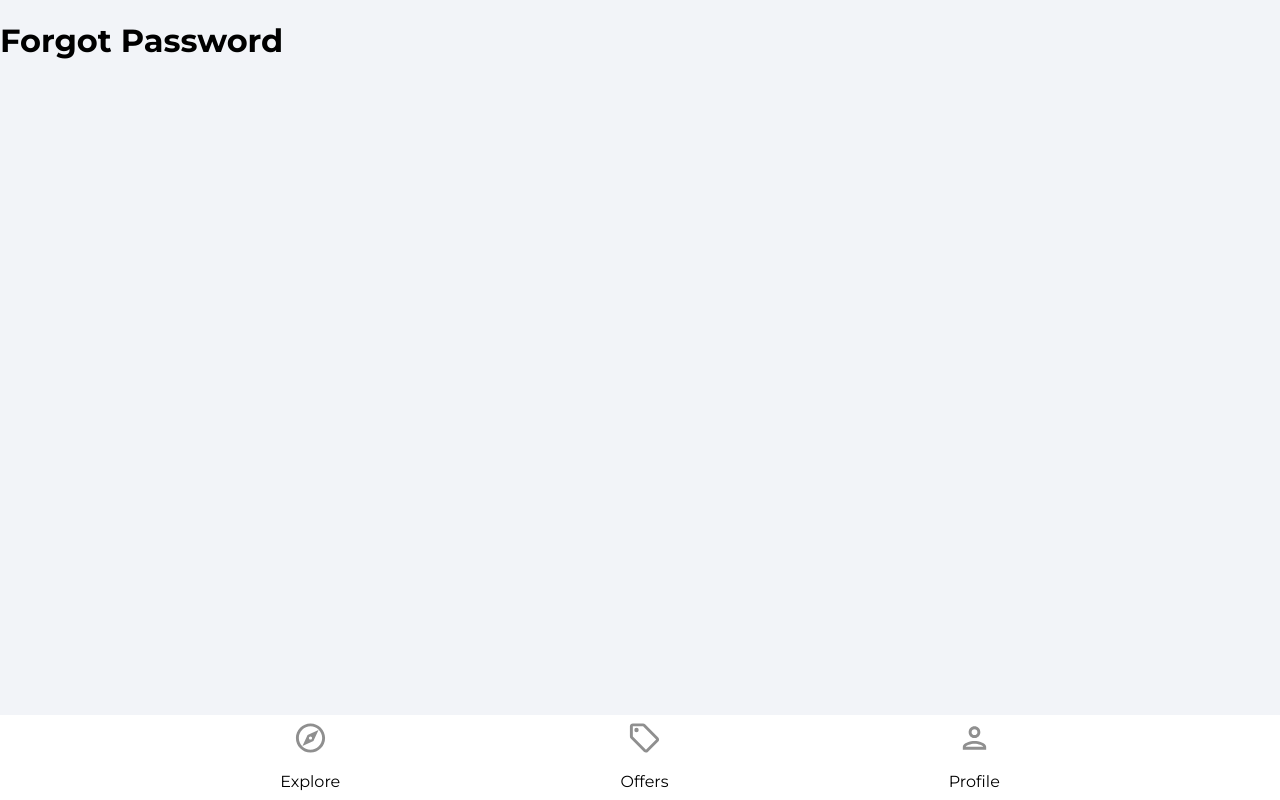
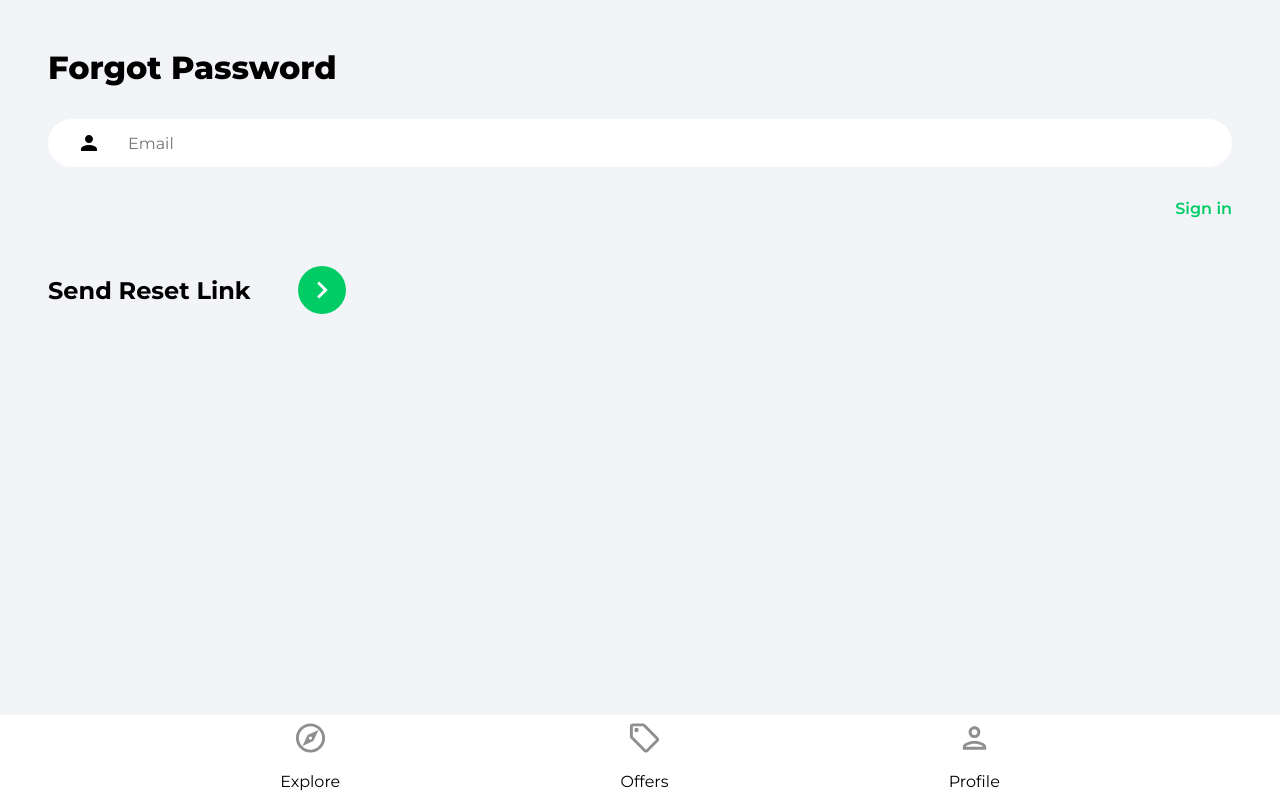
Before and after one commit to RJ-Santi/house-marketplace, a React (Create React App) app: page /forgot-password in a window 1280 px wide. Built offline with nearby package versions, Linux system fonts and the light colour scheme.

Commit message:
Add private route component to allow restricted areas based off authentication of user. Add custom auth status hook that identifies if user is signed in. Add forgot password component and have it operational.

```diff
--- a/src/App.js
+++ b/src/App.js
@@ -4,6 +4,7 @@
 import Explore from './pages/Explore'
 import Offers from './pages/Offers'
 import Profile from './pages/Profile'
+import PrivateRoute from './components/PrivateRoute'
 import SignIn from './pages/SignIn'
 import SignUp from './pages/SignUp'
 import ForgotPassword from './pages/ForgotPassword'
@@ -17,7 +18,9 @@
         <Routes>
           <Route path='/' element={<Explore />} />
           <Route path='/offers' element={<Offers />} />
-          <Route path='/profile' element={<Profile />} />
+          <Route path='/profile' element={<PrivateRoute />}>
+            <Route path='/profile' element={<Profile />} />
+          </Route>
           <Route path='/sign-in' element={<SignIn />} />
           <Route path='/sign-up' element={<SignUp />} />
           <Route path='/forgot-password' element={<ForgotPassword />} />
--- /dev/null
+++ b/src/components/PrivateRoute.jsx
@@ -0,0 +1,15 @@
+import { Navigate, Outlet } from 'react-router-dom'
+import { useAuthStatus } from '../hooks/useAuthStatus'
+import Spinner from './Spinner'
+
+const PrivateRoute = () => {
+  const { loggedIn, checkingStatus } = useAuthStatus()
+
+  if (checkingStatus) {
+    return <Spinner />
+  }
+
+  return loggedIn ? <Outlet /> : <Navigate to='/sign-in' />
+}
+
+export default PrivateRoute
--- /dev/null
+++ b/src/components/Spinner.jsx
@@ -0,0 +1,9 @@
+function Spinner() {
+  return (
+    <div className='loadingSpinnerContainer'>
+      <div className='loadingSpinner'></div>
+    </div>
+  )
+}
+
+export default Spinner
--- /dev/null
+++ b/src/hooks/useAuthStatus.js
@@ -0,0 +1,27 @@
+import { useEffect, useState, useRef } from 'react'
+import {getAuth, onAuthStateChanged} from 'firebase/auth'
+
+export const useAuthStatus = () => {
+    const [loggedIn, setLoggedIn] = useState(false)
+    const [checkingStatus, setCheckingStatus] = useState(true)
+    const isMounted = useRef(true)
+
+    useEffect(() => {
+        if(isMounted) {
+            const auth = getAuth()
+
+            onAuthStateChanged(auth, (user) => {
+                if(user) {
+                setLoggedIn(true)
+                }
+                setCheckingStatus(false)
+            })
+        }
+
+        return () => {
+            isMounted.current = false
+        }
+    }, [isMounted])
+
+  return {loggedIn, checkingStatus}
+}
--- a/src/pages/ForgotPassword.jsx
+++ b/src/pages/ForgotPassword.jsx
@@ -1,6 +1,55 @@
+import { useState } from 'react'
+import { Link } from 'react-router-dom'
+import { getAuth, sendPasswordResetEmail } from 'firebase/auth'
+import { toast } from 'react-toastify'
+import { ReactComponent as ArrowRightIcon } from '../assets/svg/keyboardArrowRightIcon.svg'
+
 function ForgotPassword() {
+  const [email, setEmail] = useState('')
+
+  const onChange = (e) => setEmail(e.target.value)
+
+  const onSubmit = async (e) => {
+    e.preventDefault()
+
+    try {
+      const auth = getAuth()
+      await sendPasswordResetEmail(auth, email)
+      toast.success('Email was sent!')
+    } catch (error) {
+      toast.error('Could not send reset email.')
+    }
+  }
+
   return (
-    <h1>Forgot Password</h1>
+    <div className='pageContainer'>
+      <header>
+        <p className='pageHeader'>Forgot Password</p>
+      </header>
+
+      <main>
+        <form onSubmit={onSubmit}>
+          <input
+            type='email'
+            className='emailInput'
+            placeholder='Email'
+            id='email'
+            value={email}
+            onChange={onChange}
+          />
+          <Link className='forgotPasswordLink' to='/sign-in'>
+            Sign in
+          </Link>
+
+          <div className='signInBar'>
+            <div className='signInText'>Send Reset Link</div>
+            <button className='signInButton'>
+              <ArrowRightIcon fill='white' width='34px' height='34px' />
+            </button>
+          </div>
+        </form>
+      </main>
+    </div>
   )
 }
 
```
Also changed, not shown: public/manifest.json.
